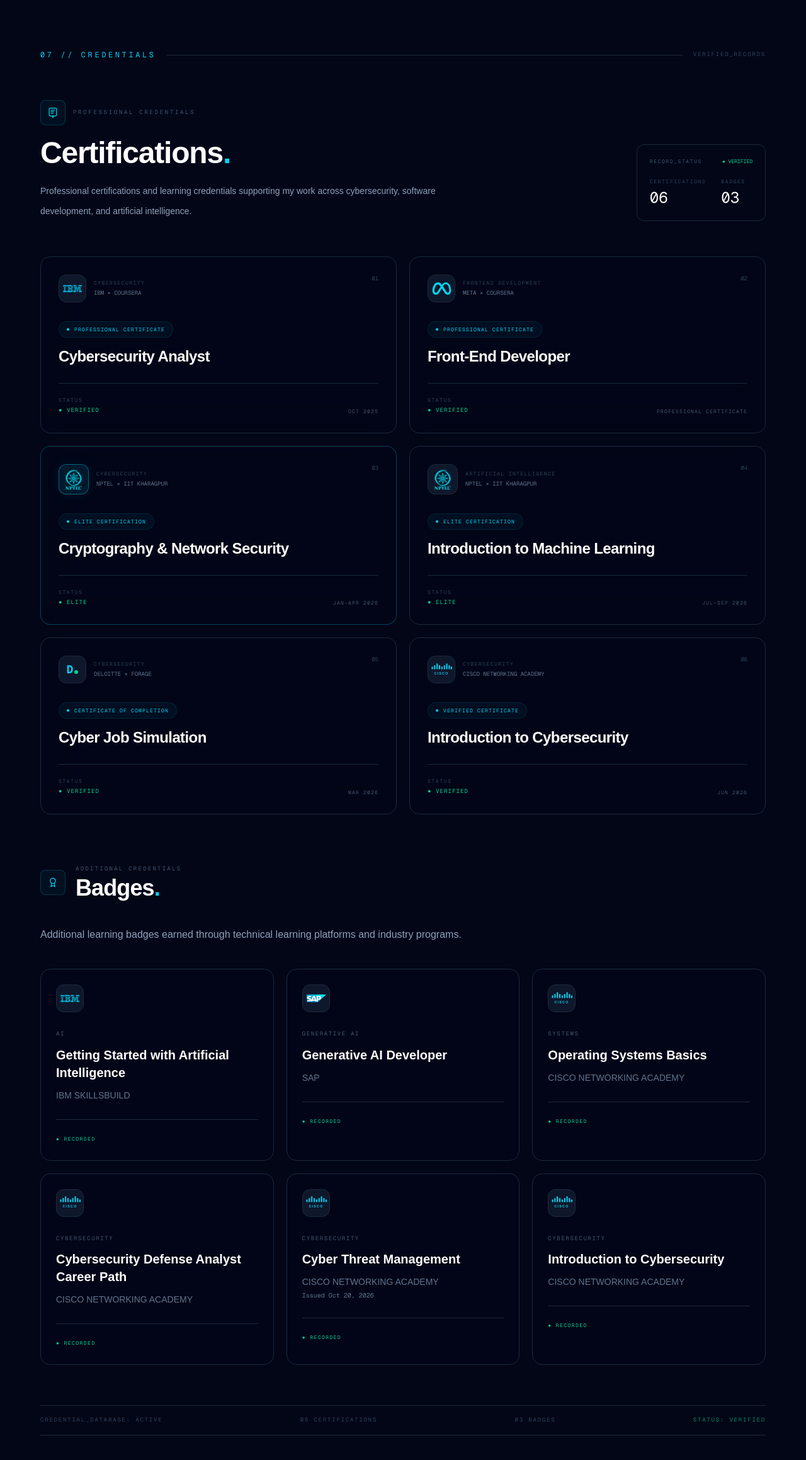
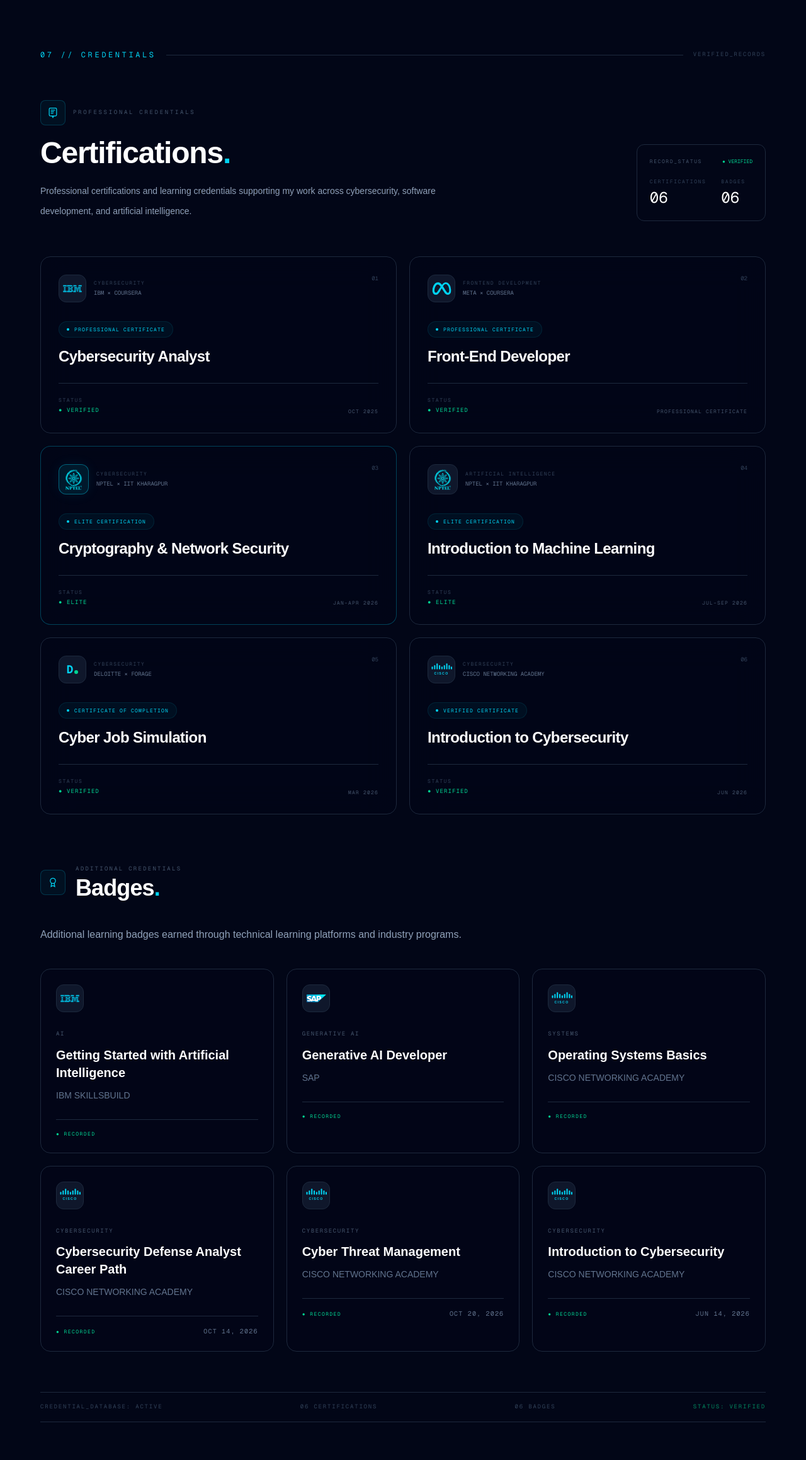
Before and after one commit to Sanjith0804/sanjith-portfolio, a Next.js app: page / in a window 1280 px wide. Shown: the part 8738-11056 px from the top of the page at 63% size. Built offline with nearby package versions, Linux system fonts and the light colour scheme.

Commit message:
Align badge issue dates with credential cards

```diff
--- a/components/Certifications.tsx
+++ b/components/Certifications.tsx
@@ -101,6 +101,7 @@
   category: "Cybersecurity",
   mark: "CISCO",
   markType: "cisco",
+  issued: "Oct 14, 2026",
 },
   {
   issuer: "CISCO NETWORKING ACADEMY",
@@ -116,6 +117,7 @@
   category: "Cybersecurity",
   mark: "CISCO",
   markType: "cisco",
+  issued: "Jun 14, 2026",
 },
 ];
 
@@ -514,7 +516,7 @@
                 </p>
 
                 <p className="mt-1 text-2xl text-white">
-                  03
+                  06
                 </p>
               </div>
 
@@ -666,18 +668,18 @@
                 <p className="mt-3 text-sm text-slate-500">
                   {badge.issuer}
                 </p>
-                {badge.issued && (
-  <p className="mt-1 font-mono text-[10px] text-slate-500">
-    Issued {badge.issued}
-  </p>
-)}
-
                 <div className="mt-7 border-t border-slate-800 pt-4">
-
+                  <div className="flex items-center justify-between gap-4">
                     <span className="font-mono text-[8px] uppercase tracking-[0.18em] text-emerald-400">
                       ● RECORDED
                     </span>
 
+                    {badge.issued && (
+                      <span className="font-mono text-[10px] uppercase tracking-[0.12em] text-slate-500">
+                        {badge.issued}
+                      </span>
+                    )}
+                  </div>
                 </div>
               </article>
             ))}
@@ -693,11 +695,11 @@
           </span>
 
           <span>
-            05 CERTIFICATIONS
+            06 CERTIFICATIONS
           </span>
 
           <span>
-            03 BADGES
+            06 BADGES
           </span>
 
           <span className="text-emerald-500/70">
```
Lines whose indentation alone changed are shown as unchanged.
